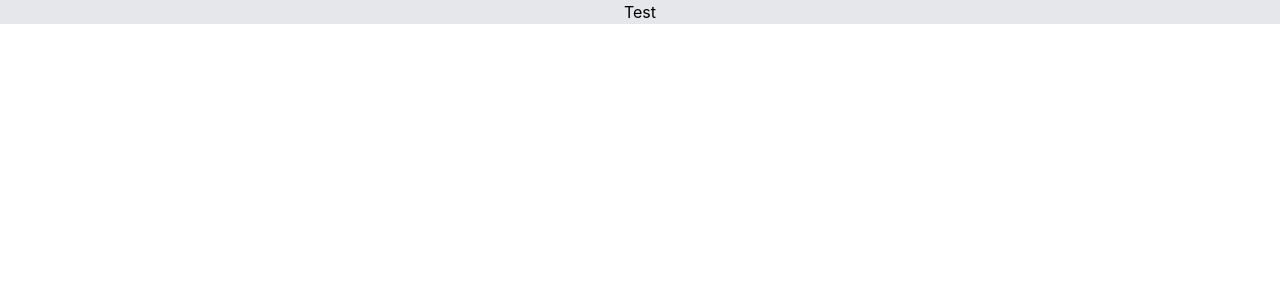
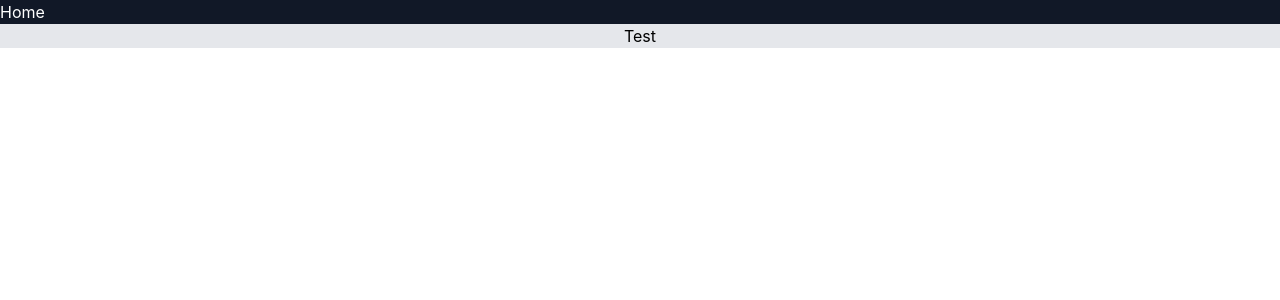
Before and after one commit to RomainMefret/social-network-app, a React (Create React App) app: page / in a window 1280 px wide. Shown: the top 300 px of the page. Built offline with nearby package versions, Linux system fonts and the light colour scheme.

Commit message:
Partie 1

```diff
--- a/package.json
+++ b/package.json
@@ -11,6 +11,7 @@
     "react": "^17.0.2",
     "react-dom": "^17.0.2",
     "react-redux": "^7.2.3",
+    "react-router-dom": "^5.2.0",
     "react-scripts": "4.0.3"
   },
   "scripts": {
--- a/src/App.js
+++ b/src/App.js
@@ -3,12 +3,17 @@ import logo from "./logo.svg";
 import { Counter } from "./features/counter/Counter";
 import "./App.css";
 import "./index.css";
+import { BrowserRouter as Router, Route, Switch } from "react-router-dom";
+import Home from "./pages/Home";
 
 function App() {
   return (
-    <div className="App">
-      <header className="bg-gray-200">Test</header>
-    </div>
+    <Router>
+      <Route path="/" exact render={() => <Home />}></Route>
+      <div className="App">
+        <header className="bg-gray-200">Test</header>
+      </div>
+    </Router>
   );
 }
 
--- /dev/null
+++ b/src/pages/Home.js
@@ -0,0 +1,7 @@
+import React from "react";
+
+const Home = () => {
+  return <div className="bg-gray-900 text-white">Home</div>;
+};
+
+export default Home;
```
Also changed, not shown: 1 other file (tests, documents, lock files or other folders).
